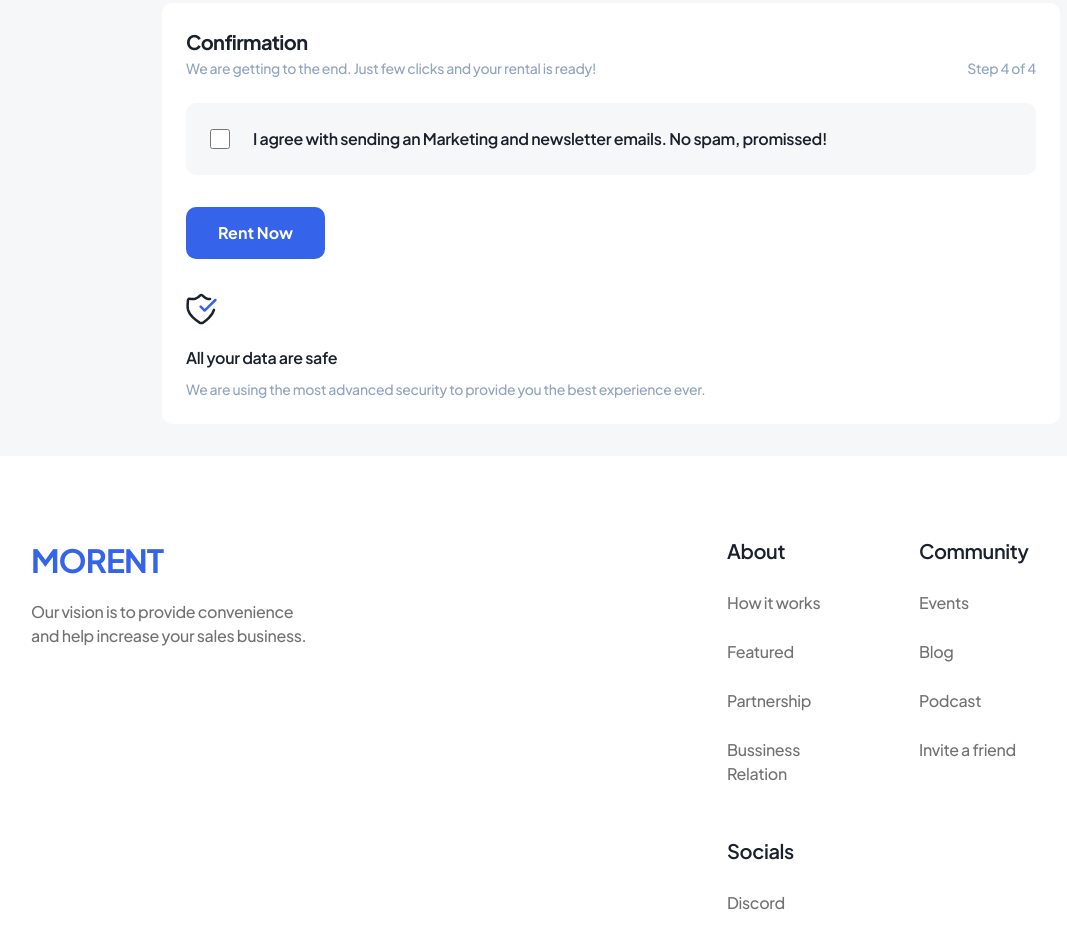
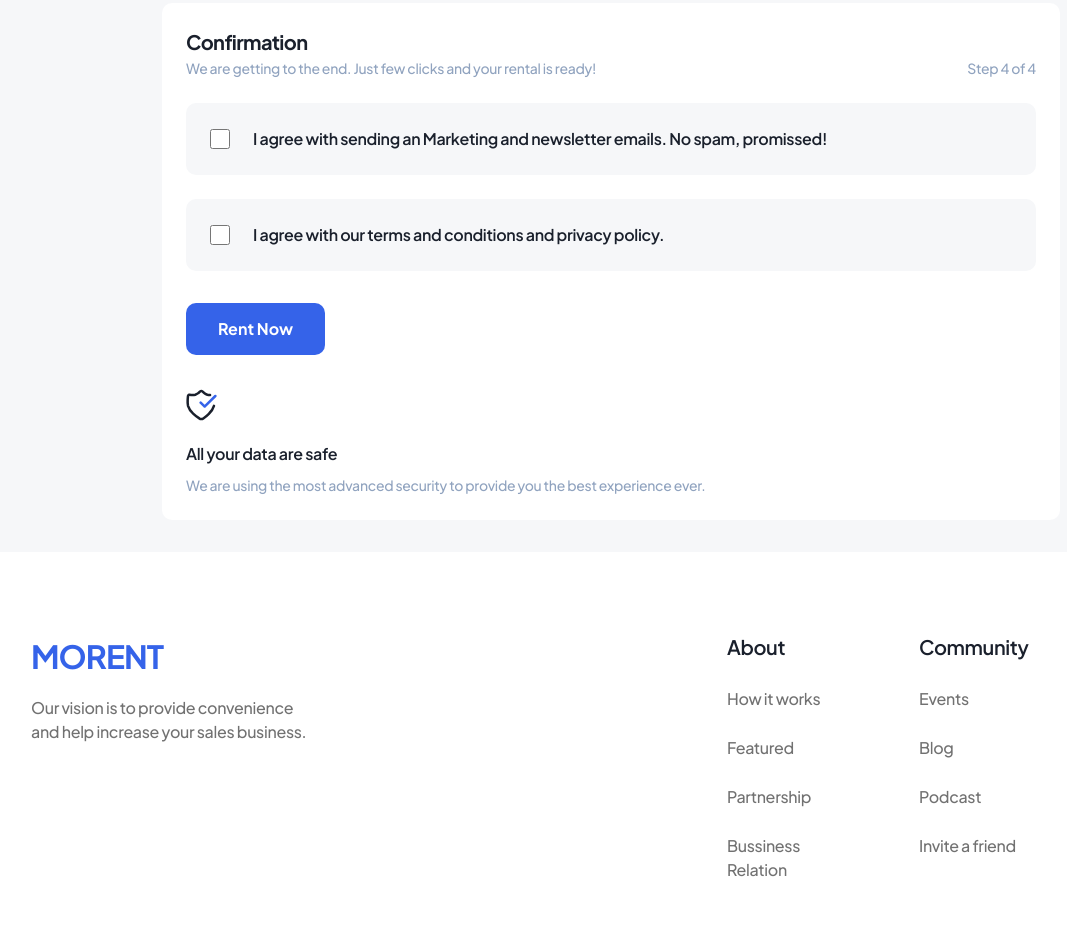
Before and after one commit to NargizMe/Car-Rent-Clone, a website: page payment.html in a window 1280 px wide. Shown: the part 2479-3406 px from the top of the page, without its empty margins (29-1096 px from the left). Drawn offline with Linux system fonts and the light colour scheme.

Commit message:
problem solved

```diff
--- a/payment.html
+++ b/payment.html
@@ -245,8 +245,16 @@
                 <div class="credit-card">
                     <div class="credit-card__type">
                         <div>
+                            <input type="checkbox" />
+                            <span>I agree with sending an Marketing and newsletter emails. No spam, promissed!</span>
+                        </div>
+                    </div>
+                </div>
+                <div class="credit-card">
+                    <div class="credit-card__type">
+                        <div>
                             <input type="checkbox" id="agreement"/>
-                            <span>I agree with sending an Marketing and newsletter emails. No spam, promissed!</span>
+                            <span>I agree with our terms and conditions and privacy policy.</span>
                         </div>
                     </div>
                 </div>
```
